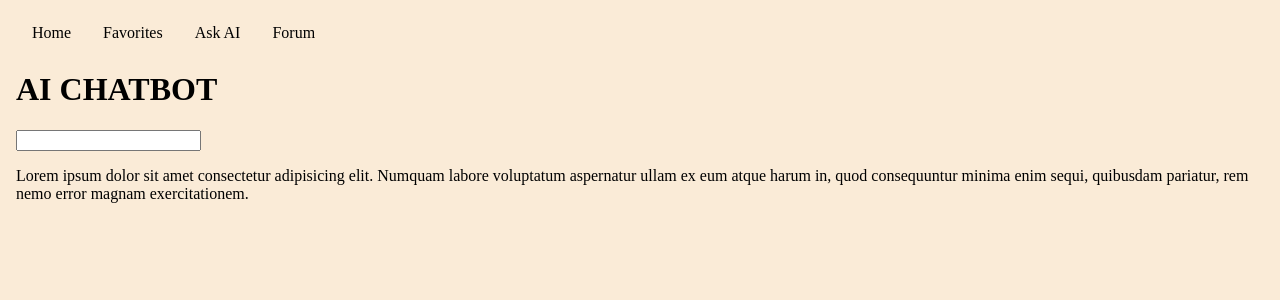
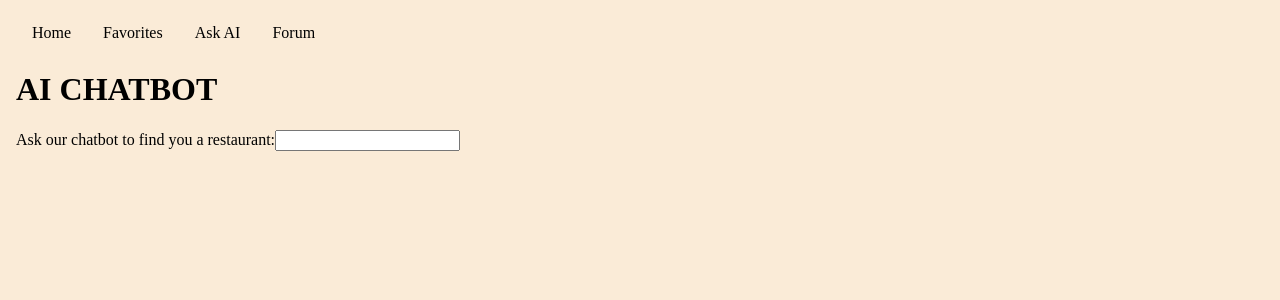
Before and after one commit to Jandrew2055/restaurantFinder, a React app: page /aiChatBot in a window 1280 px wide. Shown: the top 300 px of the page. Built offline with nearby package versions, Linux system fonts and the light colour scheme.

Commit message:
going to begin outlining the checkboxes to filter restaurants by food first, then other options

```diff
--- a/client/Components/DisplayRestaurants.jsx
+++ b/client/Components/DisplayRestaurants.jsx
@@ -109,6 +109,8 @@ const DisplayRestaurants = (props) => {
   return (
     <div>
       <h1>Restaurant List</h1>
+      {/* <input type='checkbox' id='scales' name='scales' checked />
+      <label for='scales'>Scales</label> */}
       <button onClick={props.getUserLocation}> Near Me</button>
       <button onClick={props.grabRestaurantInfo}>
         Refresh List of Restaurants
--- a/client/Components/chatBot.jsx
+++ b/client/Components/chatBot.jsx
@@ -7,13 +7,10 @@ const Chatbot = () => {
   return (
     <div>
       <h1>AI CHATBOT</h1>
-      <input id='ai-chatbot' type='textbox'></input>
-      <p>
-        Lorem ipsum dolor sit amet consectetur adipisicing elit. Numquam labore
-        voluptatum aspernatur ullam ex eum atque harum in, quod consequuntur
-        minima enim sequi, quibusdam pariatur, rem nemo error magnam
-        exercitationem.
-      </p>
+      <label htmlFor='ai-chatbot'>
+        Ask our chatbot to find you a restaurant:
+      </label>
+      <input id='ai-chatbot' type='textbox' name='ai-chatbot'></input>
       <form></form>
     </div>
   );
```
